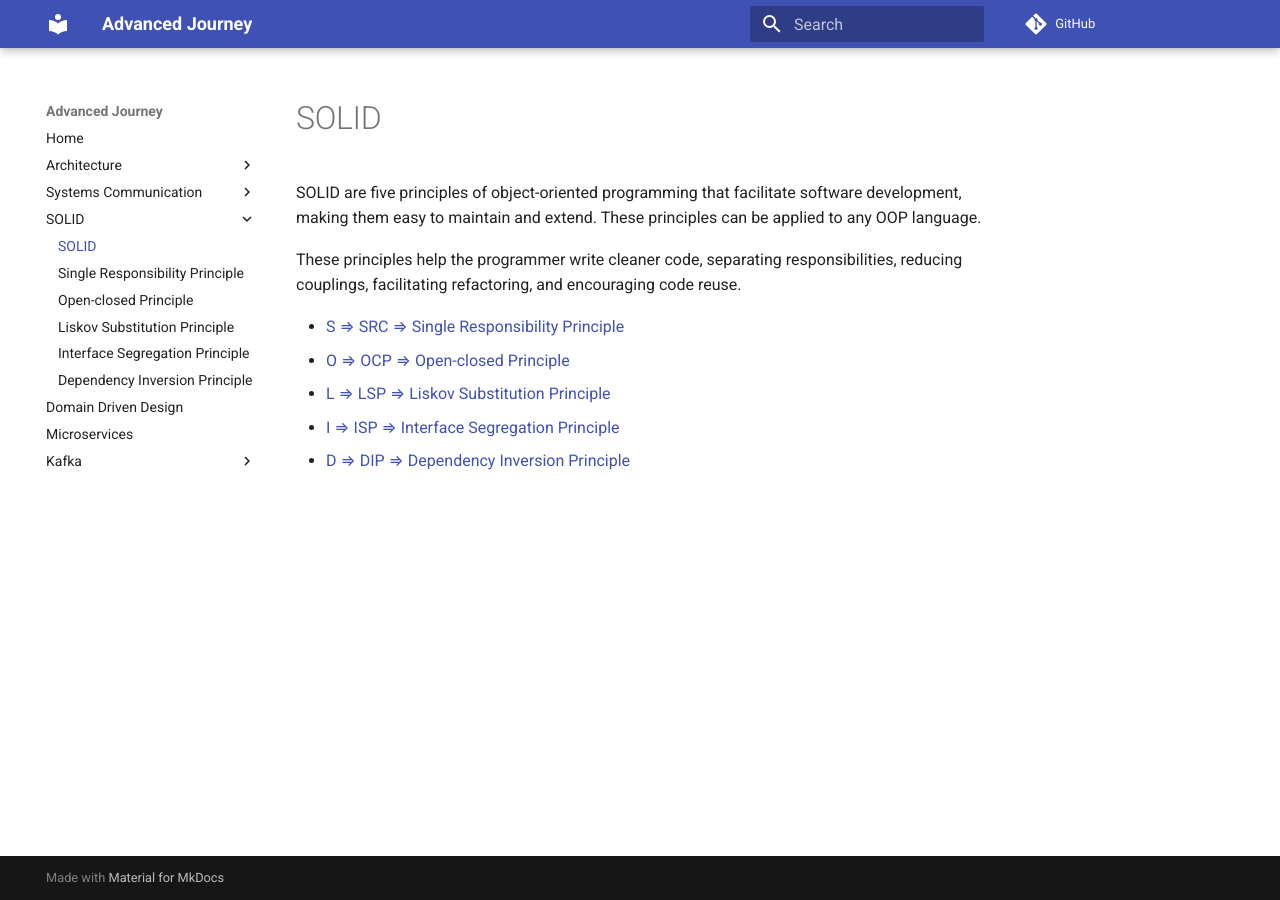
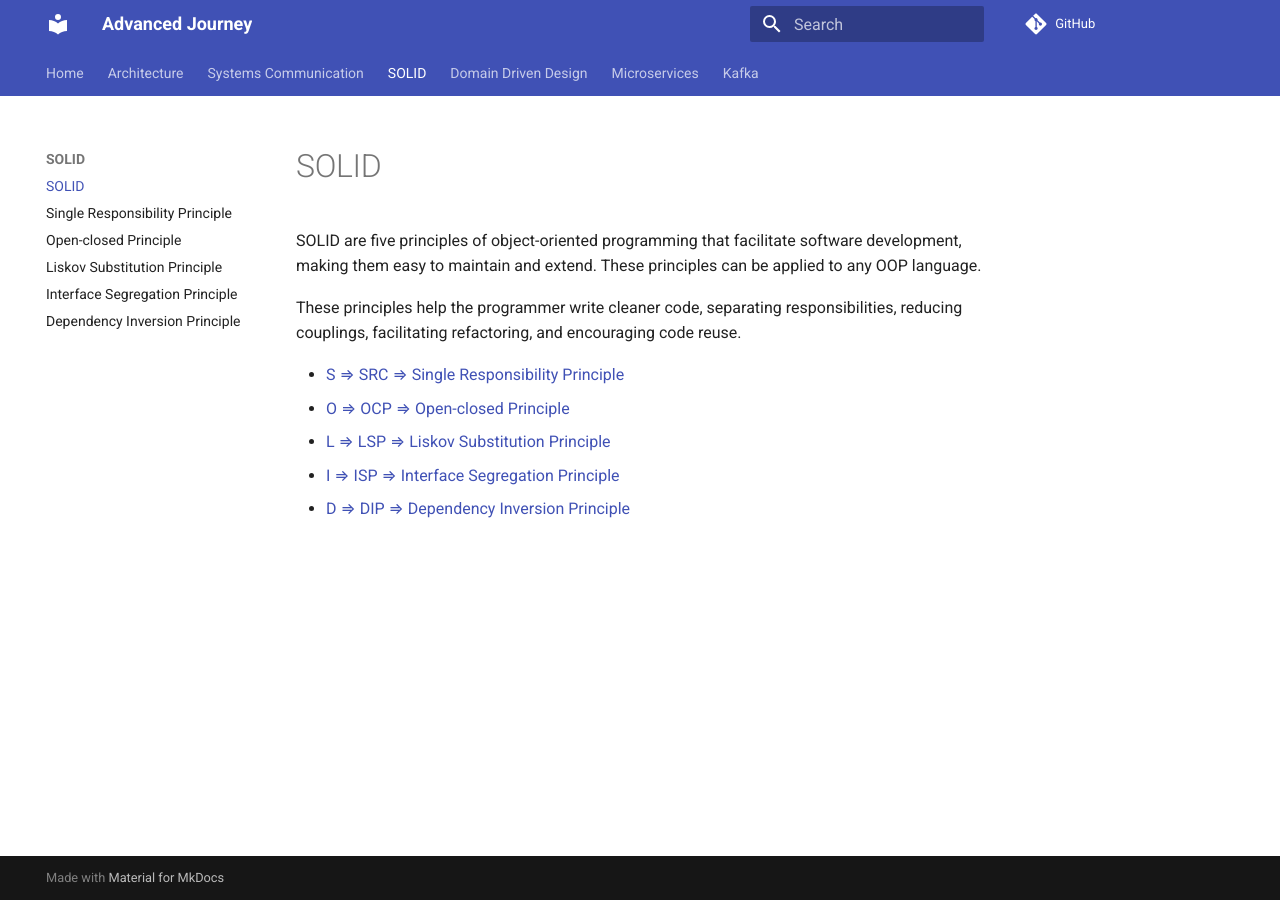
Before and after one commit to GabrielBrotas/Learning-Journey, an MkDocs documentation site: the page built from docs/SOLID/index.md, in a window 1280 px wide. Built offline with MkDocs 1.6.1 and Material for MkDocs 9.7.7, drawn with Linux system fonts in a browser that asks for light colours; comment, search, counter and statistics services are not loaded; some of the changed lines change nothing that is shown.

```diff
--- a/mkdocs.yml
+++ b/mkdocs.yml
@@ -33,6 +33,9 @@
     - Avro: Kafka/avro.md
 theme:
   name: material
+  features:
+    - tabs
+    - content.tabs.link
 plugins:
   - search:
       lang: en
```
